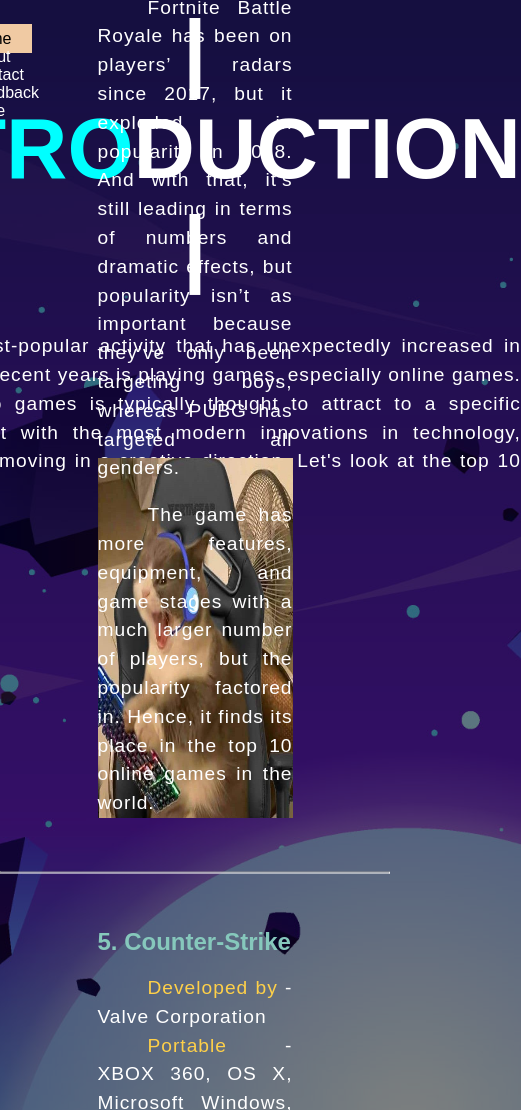
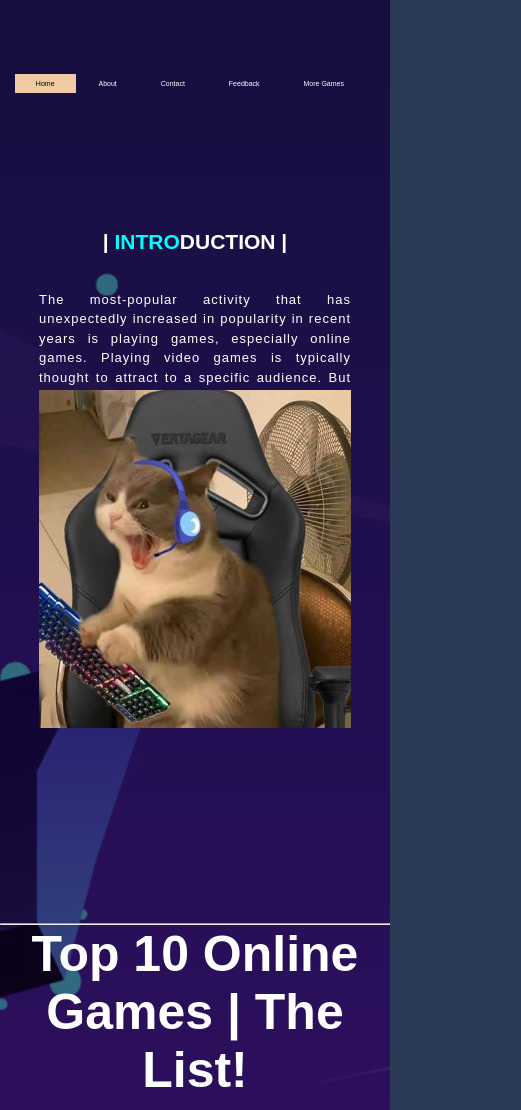
Before and after one commit to ronieestores/Final-Project, a plain HTML site: page content.html in a window 390 px wide. Shown: the top 1110 px of the page, 521 px wide, since content can reach past the window. Drawn offline with Linux system fonts and the light colour scheme.

Commit message:
Update content.css

```diff
--- a/content.css
+++ b/content.css
@@ -2,6 +2,7 @@
 	margin: 0;
 	padding: 0;
 	font-family: Arial;
+	max-width: 100%;
 }
 
 body{
@@ -159,177 +160,100 @@ span{
 }
 
 
-  @media all and (max-width: 1920px) {
-	/* For Iphone 6 Plus: */
+@media all and (max-width: 500px){
 
-	*{
-		margin: 0;
-		padding: 0;
-		font-family: Arial;
-	}
-
-	body{
-		background-color: #2B3A55;
-		background-image:linear-gradient(rgba(0,0,0,0.5),rgba(0,0,0,0.5)), url(1624.jpg);
-		background-size: cover;
-		background-position: center;
-	}
-	header{
-		height: 100vh;
-		min-height: 200px;
-	}
 		ul{
 			float:right;
 			list-style-type: none;
-		margin-top: 30px;
-		margin-right:330px ;
-
-	}
-	ul li{
-		display: inline-block;
-		width: auto;
-		height: auto;
-	}
-	ul li a{
-		text-decoration: none;
-		color: #fff;
-		padding: 5px 20px;
-		border: 1px solid transparent;
-		transition: 0.5s ease;
-
-	}
-
-	ul li a:hover{
-		background-color: #F0CAA3;
-		color: #000;
-	}
-
-	ul li.HM a{
-		background-color:#F0CAA3;
-		color: #000;
-
-	}
-
-	.container{
-		max-width: 1200px;
-		margin: auto;
+			margin-top: 80px;
+			margin-right:25px ;
+			font-size: 7px;
 		}
 
 		.title{
 			position: absolute;
-		top: 30%;
+			top: 40%;
 			left: 50%;
 			transform: translate(-50%,-50%);
 			text-align: justify;
 			text-justify: inter-word;
+			width: 80%;
+		}
+
+		img{
+			width: 80%;
+			margin-left: auto;
+			margin-right: auto;
+			display: block;
+			margin-top: 50%;
+			transform: translateY(303px);
+			position: relative;
+			height: 40%;
 		}
 
 		h1{
 			color: #fff;
 			margin-top: auto;
-		font-size: 85px;
+			font-size: 21px;
 			position: relative;
 			font-family: Dishonorable Mention: Comic Sans;
 			font-weight: bolder;
 			text-align: center;
+
+
 		}
 
 		p{
 			color: #fff;
 			font-family: Dishonorable Mention: Comic Sans;
-		font-size: larger;
-		text-indent: 50px;
+			font-size: small;
+			text-indent: 0;
 			letter-spacing:1px;
 			line-height: 1.5;
 			position: relative;
 		}
 
-	.main ul li:hover
-	{
-		display: block;
-		position: absolute;
-		background-color: rgb(0,45,117);
-		margin-top: 12px;
-		margin-left: -8px;
+		.content{
+			height: 100vh;
+			margin-top: 2300px;
 		}
 
-	img{
-		width: 50%;
-		margin-left: auto;
-		margin-right: auto;
-		display: block;
-		margin-top: 50%;
-		transform: translateY(320px);
+		.una{
+			color: #fff;
+			font-family: Dishonorable Mention: Comic Sans;
+			font-size: small;
+			text-indent: 50px;
+			letter-spacing:1px;
+			line-height: 1.5;
+			max-width: auto;
+			margin: auto;
+			margin-left: 10%;
+			margin-right: 10%;
 			position: relative;
-	}
-
-	.content{
-		height: 100vh;
-		margin-top: 150%;
-	}
-
-	.games{
-		position: relative;
-		top: 37%;
-		left: 50%;
-		transform: translate(-50%,-50%);
-		text-align: justify;
-		text-justify: inter-word;
-		align-items: center;
-
 		}
 
 		.games h4{
 			text-align: center;
 			color: #fff;
-		font-size: 70px;
+			font-size: 50px;
 			font-family: Dishonorable Mention: Comic Sans;
 			font-weight: bolder;
 			position: relative;
 		}
 
-	.una{
-		color: #fff;
-		font-family: Dishonorable Mention: Comic Sans;
-		font-size: larger;
-		text-indent: 50px;
-		letter-spacing:1px;
-		line-height: 1.5;
-		max-width: auto;
-		margin: auto;
-		margin-left: 25%;
-		margin-right: 25%;
-		position: relative;
+		.info{
+			margin-left: 10%;
+			margin-right: 10%;
+		}
+		.bf{
+			margin-left: 1%;
+			margin-right: 1%;
 		}
 
 		.names{
-		margin-left: 25%;
+			margin-left: 10%;
 			font-size: x-large;
 			color: #86C8BC;
 			position: relative;
 		}
-
-	.info{
-		margin-left: 25%;
-		margin-right: 25%;
 }
-
-	.bf{
-		color: #FED049;
-	}
-
-	span{
-		color: aqua;
-	}
-
-
-  }
-@viewport{
-	zoom:1.0;
-	width: extend-to-zoom;
-}
-
-@-ms-viewport{
-	width: extend-to-zoom;
-	zoom:1.0;
-}
```
Lines whose indentation alone changed are shown as unchanged.
